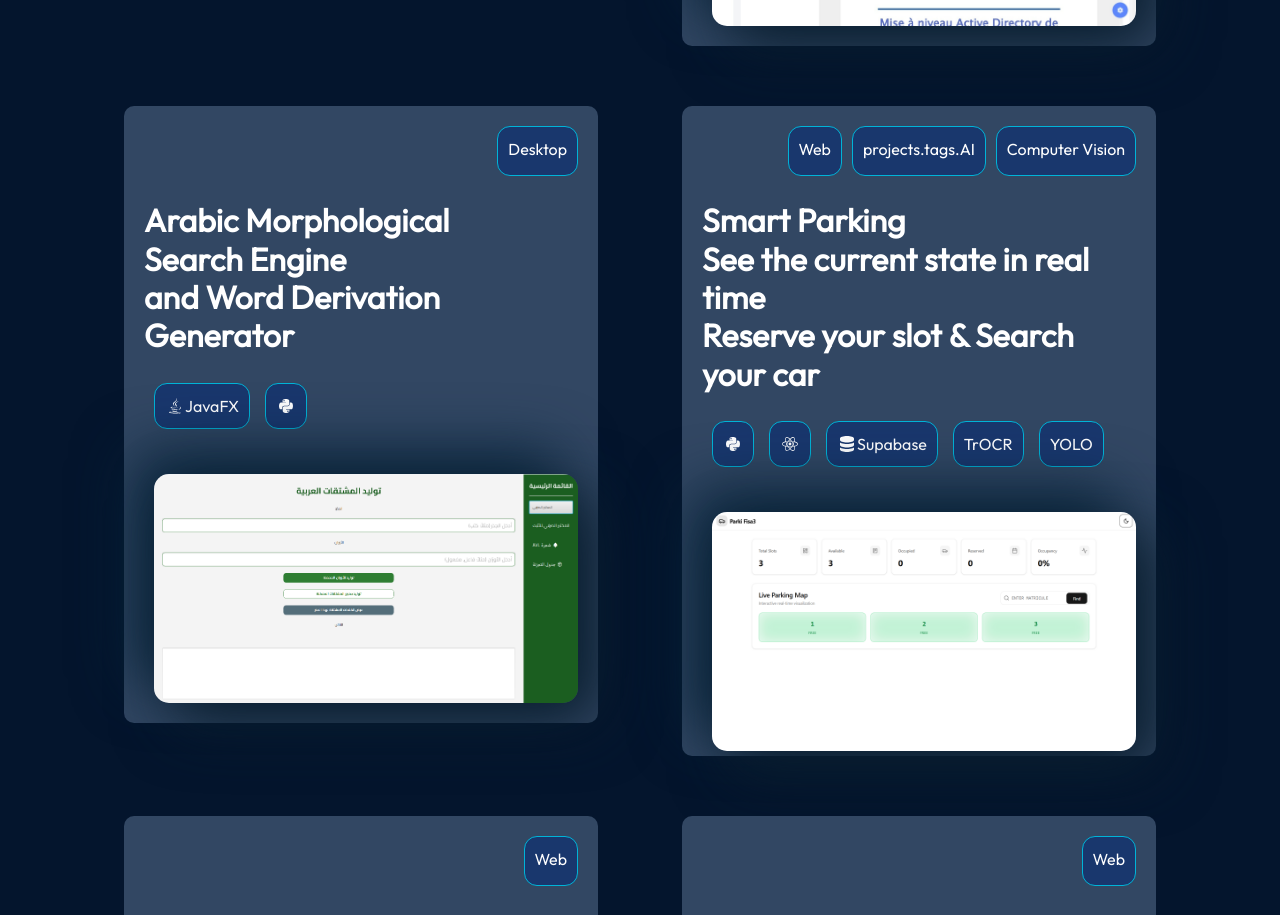
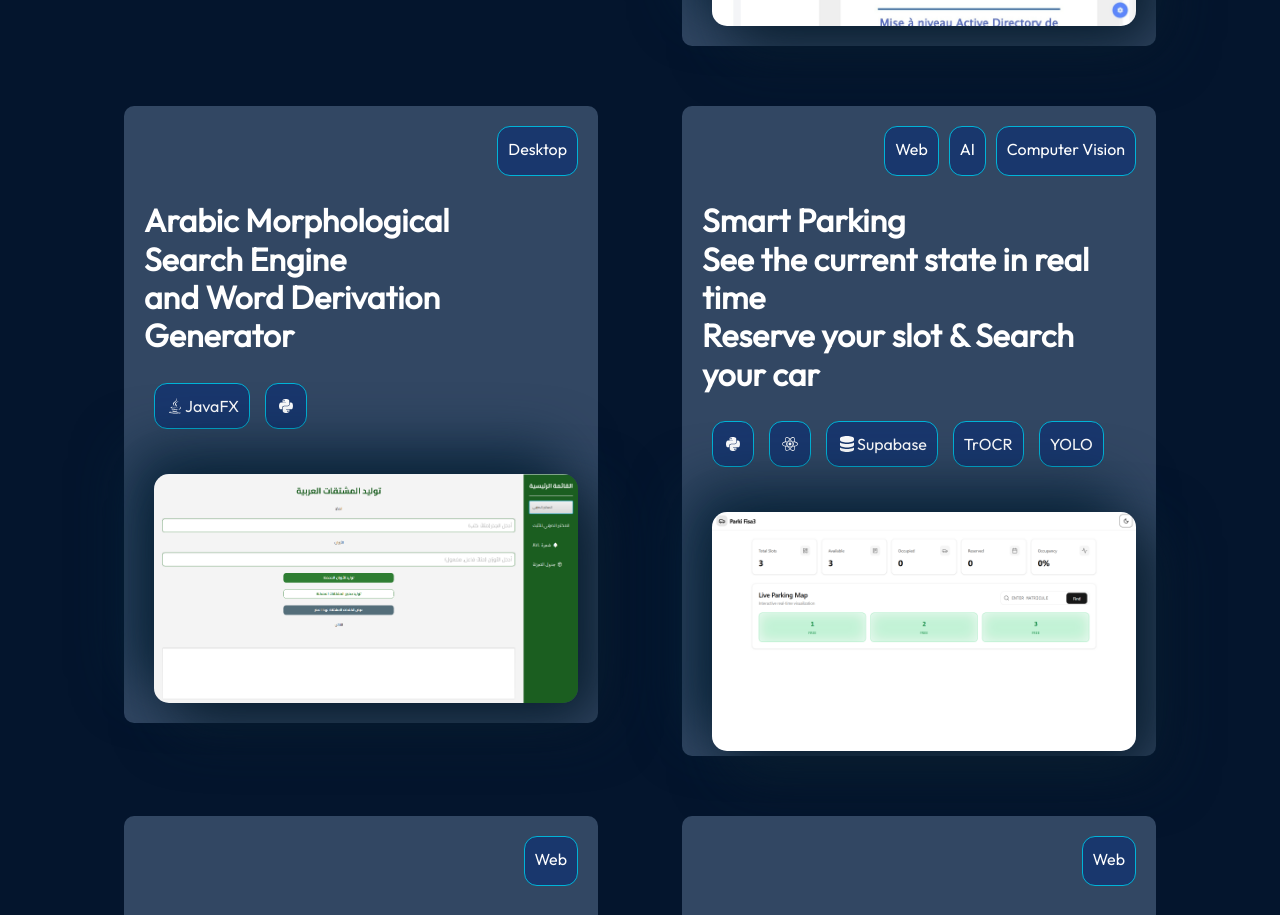
Before and after one commit to amira-rabah/portfolio, a React (Vite) app: page / in a window 1280 px wide. Shown: the part 2380-3295 px from the top of the page. Built offline with nearby package versions, Linux system fonts and the light colour scheme.

Commit message:
adding projects

```diff
--- a/src/components/Projects/Projects.jsx
+++ b/src/components/Projects/Projects.jsx
@@ -84,7 +84,7 @@ export const Projects = () => {
                     <div className={styles.projectCard}>
                         <div className={styles.tags}>
                             <div className={styles.tag}>{t('projects.tags.webdev')}</div>
-                            <div className={styles.tag}>{t('projects.tags.AI')}</div>
+                            <div className={styles.tag}>{t('projects.tags.ai')}</div>
                             <div className={styles.tag}>{t('projects.tags.computerVision')}</div>
 
                         </div>
```
